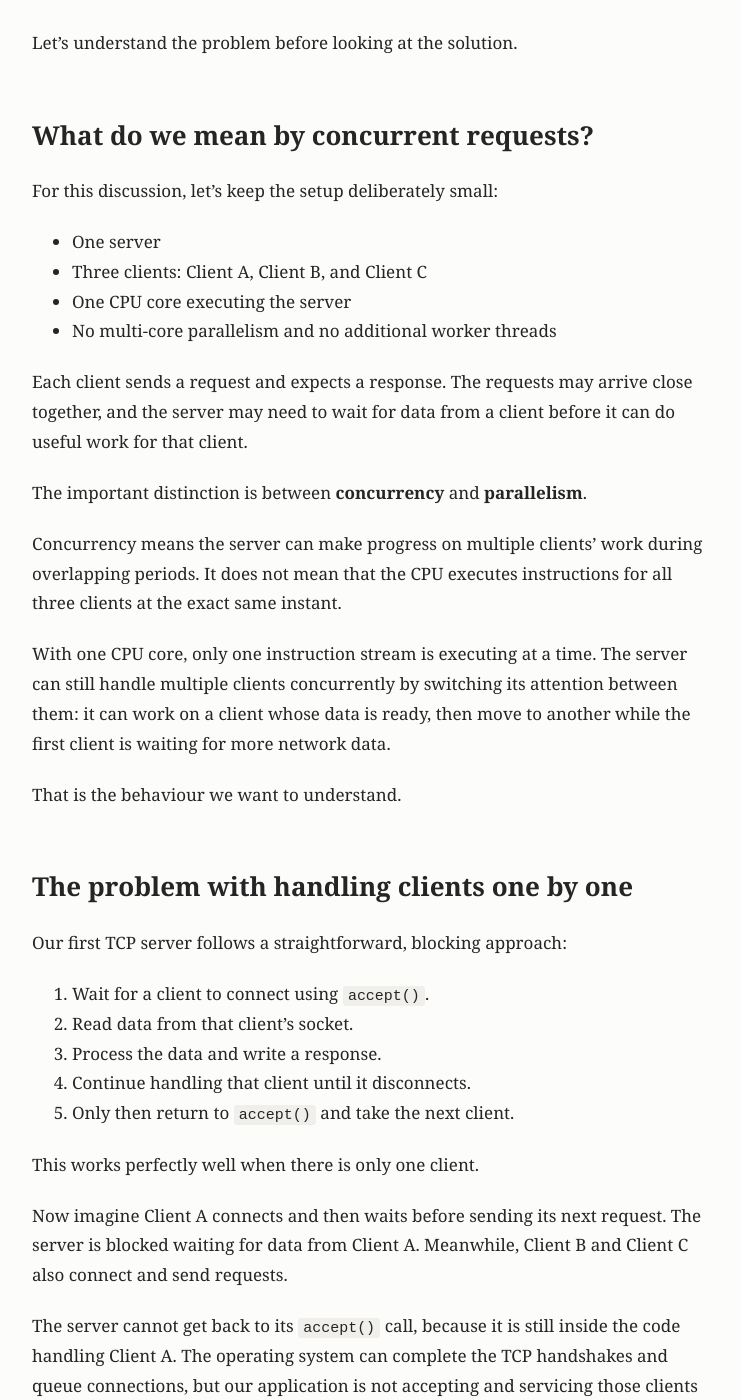
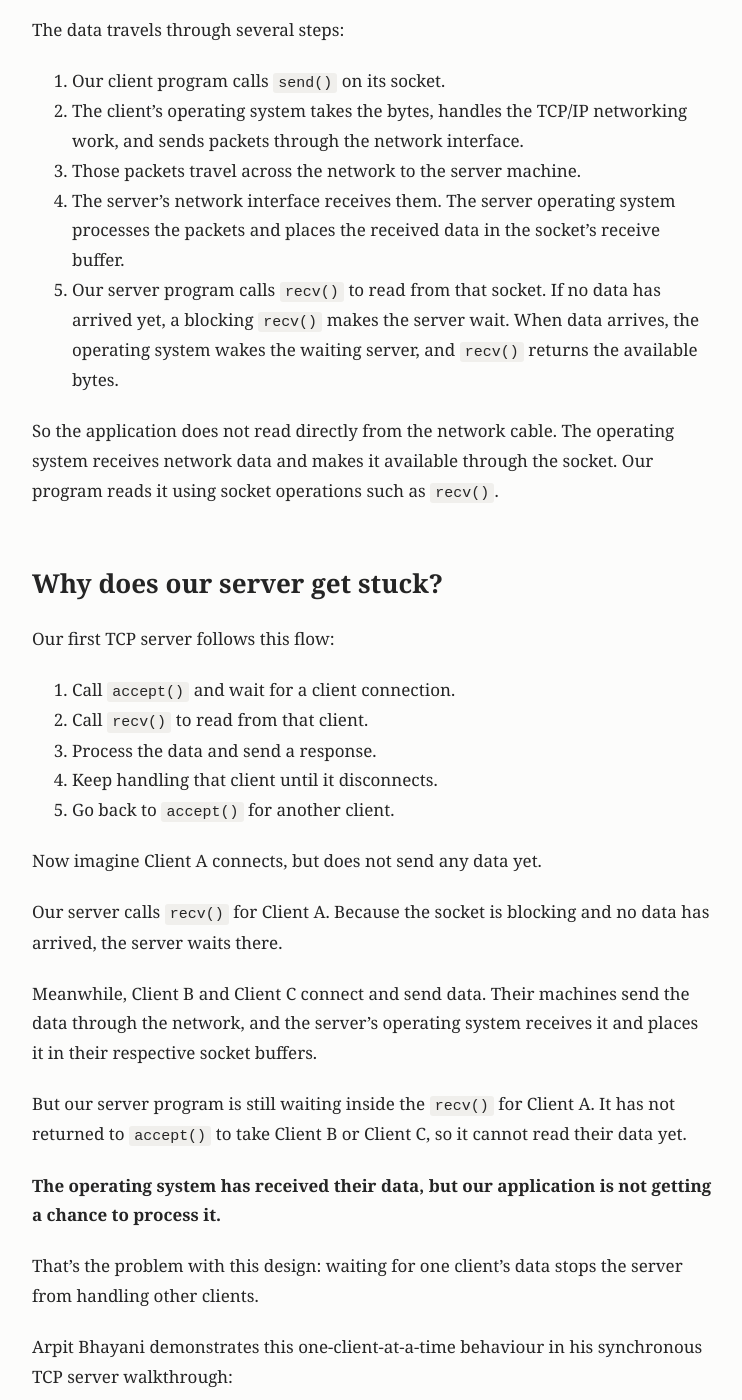
Before and after one commit to simplyjaga/simplyjaga.github.io, a Jekyll site: the page built from _posts/2026-11-03-how-one-server-handles-multiple-clients.md, in a window 1280 px wide and 1400 px high, scrolled down 742 px. Shown: the whole window, without its empty margins (248-990 px from the left). Built offline with Jekyll 4.4.1, drawn with Linux system fonts in a browser that asks for light colours; some of the changed text lies outside the part shown.

Commit message:
Simplify concurrent clients introduction

```diff
--- a/_posts/2026-11-03-how-one-server-handles-multiple-clients.md
+++ b/_posts/2026-11-03-how-one-server-handles-multiple-clients.md
@@ -3,93 +3,70 @@ layout: post
 title: "How Can One Server Handle Multiple Clients?"
 date: 2026-11-03
 categories: [Systems]
-description: "Understanding concurrent client requests, why a simple blocking server gets stuck, and the approaches we can use to serve multiple clients."
+description: "Follow a client request from its machine to the server, and understand why a blocking server gets stuck on one client."
 ---
 
-Imagine a server with three clients connected to it. All three clients want to send a request and receive a response.
+Imagine three clients connecting to our server. Each client wants to send data and receive a response.
 
-How should the server handle them?
+Our current server handles one client at a time. Let's follow what happens when a client sends data, then see why this becomes a problem.
 
-At first, this sounds like a simple networking problem. The server accepts a connection, reads a request, processes it, and sends a response. We have already built a server that does exactly this.
+## What happens when a client sends data?
 
-But there is a catch: **what happens when multiple clients want the server's attention at the same time?**
+Suppose Client A sends the bytes `PING` to our server.
 
-Let's understand the problem before looking at the solution.
+The data travels through several steps:
 
-## What do we mean by concurrent requests?
+1. Our client program calls `send()` on its socket.
+2. The client's operating system takes the bytes, handles the TCP/IP networking work, and sends packets through the network interface.
+3. Those packets travel across the network to the server machine.
+4. The server's network interface receives them. The server operating system processes the packets and places the received data in the socket's receive buffer.
+5. Our server program calls `recv()` to read from that socket. If no data has arrived yet, a blocking `recv()` makes the server wait. When data arrives, the operating system wakes the waiting server, and `recv()` returns the available bytes.
 
-For this discussion, let's keep the setup deliberately small:
+So the application does not read directly from the network cable. The operating system receives network data and makes it available through the socket. Our program reads it using socket operations such as `recv()`.
 
-- One server
-- Three clients: Client A, Client B, and Client C
-- One CPU core executing the server
-- No multi-core parallelism and no additional worker threads
+## Why does our server get stuck?
 
-Each client sends a request and expects a response. The requests may arrive close together, and the server may need to wait for data from a client before it can do useful work for that client.
+Our first TCP server follows this flow:
 
-The important distinction is between **concurrency** and **parallelism**.
+1. Call `accept()` and wait for a client connection.
+2. Call `recv()` to read from that client.
+3. Process the data and send a response.
+4. Keep handling that client until it disconnects.
+5. Go back to `accept()` for another client.
 
-Concurrency means the server can make progress on multiple clients' work during overlapping periods. It does not mean that the CPU executes instructions for all three clients at the exact same instant.
+Now imagine Client A connects, but does not send any data yet.
 
-With one CPU core, only one instruction stream is executing at a time. The server can still handle multiple clients concurrently by switching its attention between them: it can work on a client whose data is ready, then move to another while the first client is waiting for more network data.
+Our server calls `recv()` for Client A. Because the socket is blocking and no data has arrived, the server waits there.
 
-That is the behaviour we want to understand.
+Meanwhile, Client B and Client C connect and send data. Their machines send the data through the network, and the server's operating system receives it and places it in their respective socket buffers.
 
-## The problem with handling clients one by one
+But our server program is still waiting inside the `recv()` for Client A. It has not returned to `accept()` to take Client B or Client C, so it cannot read their data yet.
 
-Our first TCP server follows a straightforward, blocking approach:
+**The operating system has received their data, but our application is not getting a chance to process it.**
 
-1. Wait for a client to connect using `accept()`.
-2. Read data from that client's socket.
-3. Process the data and write a response.
-4. Continue handling that client until it disconnects.
-5. Only then return to `accept()` and take the next client.
+That's the problem with this design: waiting for one client's data stops the server from handling other clients.
 
-This works perfectly well when there is only one client.
-
-Now imagine Client A connects and then waits before sending its next request. The server is blocked waiting for data from Client A. Meanwhile, Client B and Client C also connect and send requests.
-
-The server cannot get back to its `accept()` call, because it is still inside the code handling Client A. The operating system can complete the TCP handshakes and queue connections, but our application is not accepting and servicing those clients yet.
-
-So Client B and Client C have to wait—even if their requests are already waiting to be read.
-
-The issue is not that the server has too little processing power. The issue is that **one blocking operation on one client's socket prevents the server from making progress on the others.**
-
-Arpit Bhayani demonstrates this limitation in his walkthrough of a synchronous TCP echo server:
+Arpit Bhayani demonstrates this one-client-at-a-time behaviour in his synchronous TCP server walkthrough:
 
 - [Building a Simple Synchronous TCP Echo Server](https://edge.arpitbhayani.me/videos/building-simple-tcp-echo-server-redis-internals)
 
-## What should the server do instead?
+## What do we want instead?
 
-We want the server to keep track of all three client connections and make progress on whichever client is ready.
+We want the server to handle whichever client has data ready, rather than wait for one particular client.
 
 For example:
 
-- Client A sends a request. The server reads and processes it.
-- While Client A is waiting for its response or for its next request, Client B becomes ready. The server handles Client B.
-- Client C becomes ready next. The server handles Client C.
-- Later, if Client A has more data ready, the server comes back to it.
+- Client A has no data yet, so the server should not remain stuck waiting for A.
+- Client B has sent data, so the server reads and handles B's request.
+- Client C has also sent data, so the server handles C.
+- When A's data arrives, the server handles A too.
 
-The work is interleaved. The server does not need three CPU cores to make progress on three network connections.
+To do this, the server needs a way to wait for activity across multiple client sockets and find out which ones are ready to read.
 
-There are several ways to build a server that supports multiple clients:
+One way to build this is an **event loop with non-blocking sockets**. The operating system can report when sockets are ready, and the server can read from those sockets instead of blocking on just one client.
 
-- **A thread or process per client:** give each connection its own execution context. The operating system schedules those contexts.
-- **A thread pool:** accept connections and distribute their work among a bounded set of worker threads.
-- **An event loop with non-blocking I/O:** use the operating system to notify the server when a socket is ready, then handle the ready connections from a central loop.
+We'll explore that approach next, following the same path from the socket and operating-system behaviour to the event-loop code.
 
-Each approach has different trade-offs. For this exploration, we'll focus on the event-loop approach.
-
-Arpit's event-loop walkthrough is a useful companion to the synchronous-server video:
+Arpit's event-loop walkthrough is a useful companion:
 
 - [Event Loops Internals: How Redis Handles Concurrent Connections on a Single Thread](https://arpitbhayani.me/videos/event-loops-internals-redis-concurrent-connections)
-
-## What we are going to explore
-
-We'll build our understanding from the same small setup: **three clients, one server, and one CPU core**.
-
-We'll first understand what it means for a socket to be non-blocking, why the server needs to know which sockets are ready, and how the operating system helps it wait for events instead of getting stuck on one client.
-
-Then we'll explore how an event loop uses those notifications to serve multiple clients by interleaving their work.
-
-We'll leave multi-core event-loop designs for a later discussion. For now, the goal is to understand how one execution thread can handle multiple concurrent connections without processing all of them in parallel.
```
